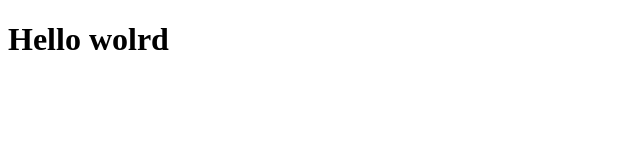
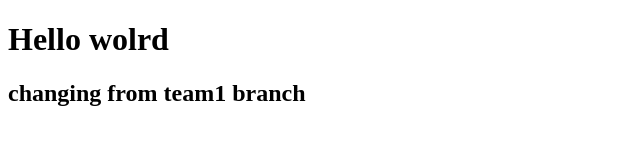
Before and after one commit to Abdul-Basit8286/gitbranches, a plain HTML site: page index.html in a window 1280 px wide. Shown: the whole page, without its empty margins (0-640 px from the left). Drawn offline with Linux system fonts and the light colour scheme.

Commit message:
initial change

```diff
--- a/index.html
+++ b/index.html
@@ -7,6 +7,7 @@
 </head>
 <body>
     <h1>Hello wolrd</h1>
+    <h2>changing from team1 branch</h2>
     <script src="script.js"></script>
 </body>
 </html>
```
